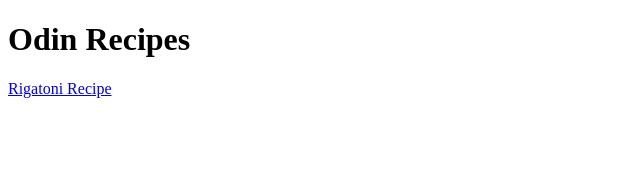
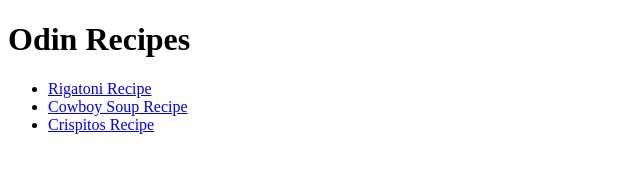
Before and after one commit to Newbie-01-arch/odin-recipe-2.0, a plain HTML site: page index.html in a window 1280 px wide. Shown: the whole page, without its empty margins (0-640 px from the left). Drawn offline with Linux system fonts and the light colour scheme.

Commit message:
feat: Add unordered list and recipe links in index.html
- Added <ul> tag to contain recipe links
- Added <a> tags for individual recipe links

```diff
--- a/index.html
+++ b/index.html
@@ -1,12 +1,23 @@
 <!DOCTYPE html>
 <html lang="en">
-<head>
-    <meta charset="UTF-8">
-    <meta name="viewport" content="width=device-width, initial-scale=1.0">
+  <head>
+    <meta charset="UTF-8" />
+    <meta name="viewport" content="width=device-width, initial-scale=1.0" />
     <title>Odin Recipe</title>
-</head>
-<body>
+  </head>
+  <body>
     <h1>Odin Recipes</h1>
-    <a href="recipes/Rigatoni.html">Rigatoni Recipe</a>
-</body>
+    <ul>
+      <li>
+        <a href="recipes/Rigatoni.html">Rigatoni Recipe</a>
+      </li>
+      <li>
+        <a href="recipes/Cowboy-Soup.html">Cowboy Soup Recipe</a>
+      </li>
+      <li>
+        <a href="recipes/Crispitos.html">Crispitos Recipe</a>
+        <a href=""></a>
+      </li>
+    </ul>
+  </body>
 </html>
```
